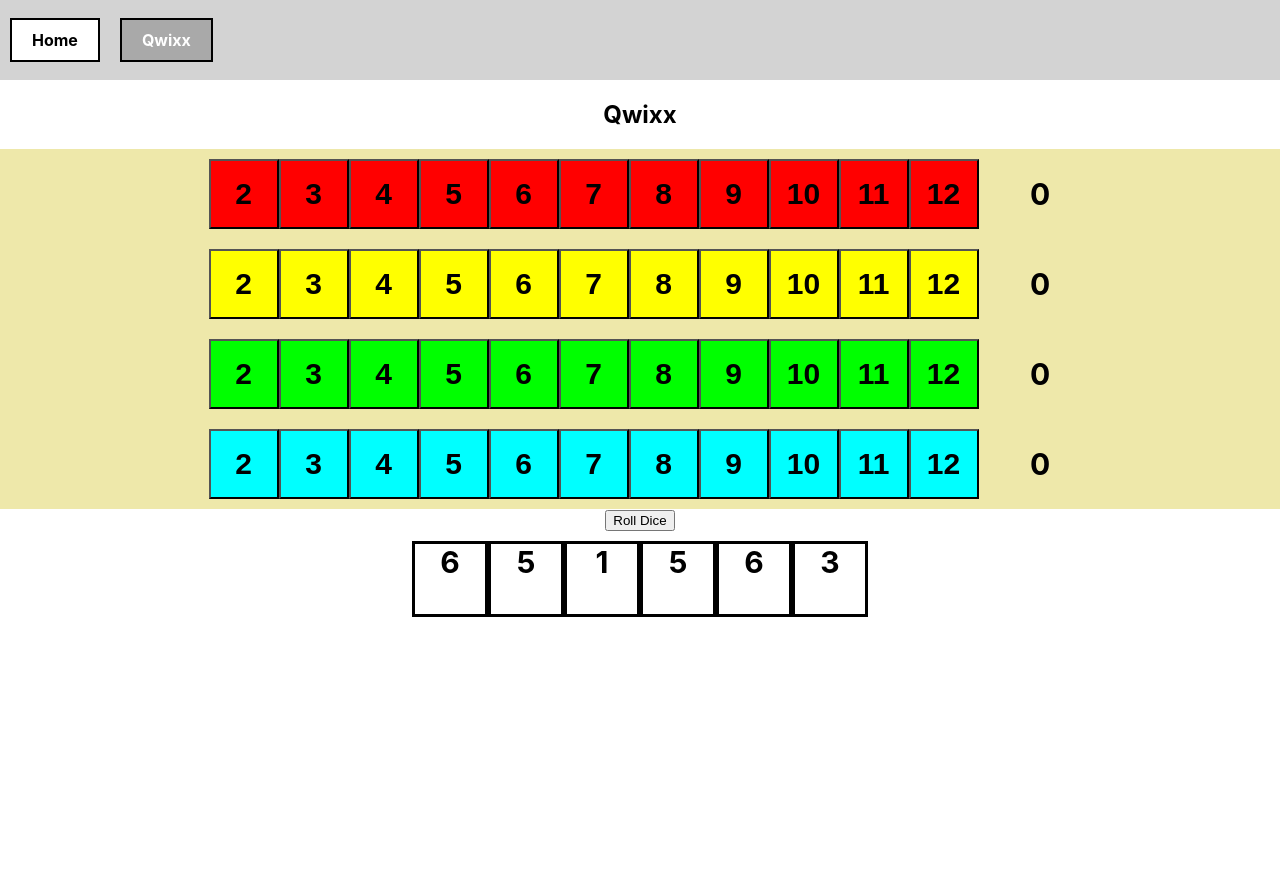
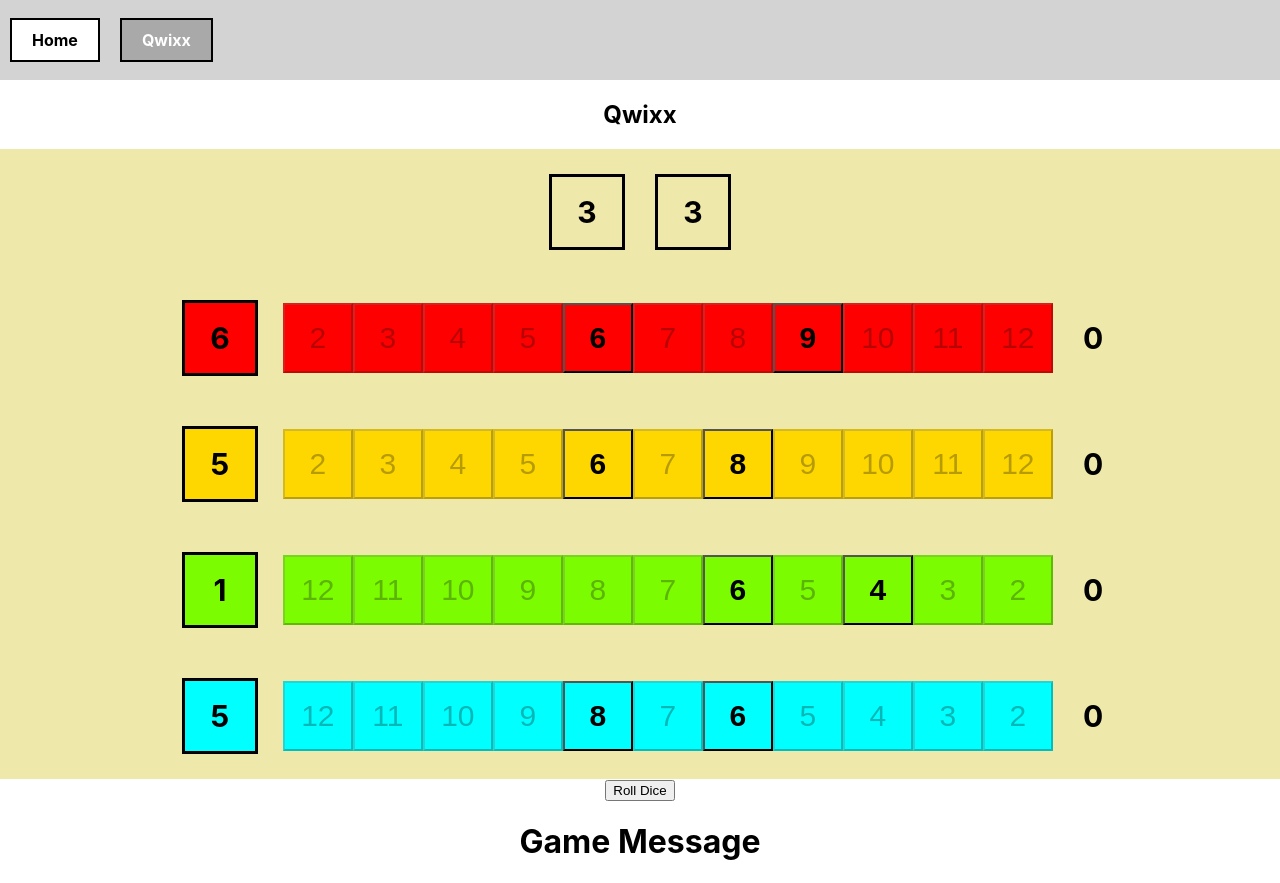
Before and after one commit to Alecglas/SimpleGames, a React (Create React App) app: page /#/qwixx in a window 1280 px wide. Before the commit the page ends 800 px from the top, so only its background shows below. Built offline with nearby package versions, Linux system fonts and the light colour scheme.

Commit message:
Restyled dice, gave rows their dice sums and score, limited marking selection

```diff
--- a/src/Qwixx/Dice/Dice.jsx
+++ b/src/Qwixx/Dice/Dice.jsx
@@ -3,7 +3,7 @@
 
 export default function Dice(props) {
     return(
-        <div className="dice">
+        <div className={`${props.color} dice`}>
             {props.value}
         </div>
     )
--- a/src/Qwixx/Dice/Dice.scss
+++ b/src/Qwixx/Dice/Dice.scss
@@ -1,7 +1,12 @@
 .dice {
+    display: flex;
     width: 70px;
     height: 70px;
     font-size: 30px;
     font-weight: bold;
     border: 3px solid black;
+    margin: 15px;
+    align-content: center;
+    justify-content: center;
+    flex-direction: column;
 }
--- a/src/Qwixx/Qwixx.jsx
+++ b/src/Qwixx/Qwixx.jsx
@@ -1,26 +1,11 @@
-import React, { useState, useReducer, useEffect } from 'react';
+import React, { useState, useReducer } from 'react';
 import './Qwixx.scss';
 import Row from './Row/Row';
 import Dice from './Dice/Dice';
-/*const createDice = () => {
-    let values = [0,0,0,0,0,0]
-
-    const roll = () => {
-        const arr = Array.from({length: 6}, () => Math.floor(Math.random()*6)+1)
-        arr.forEach((v,i) => {
-            values[i] = v;
-        });
-    }
-
-    return {
-        values: values,
-        roll: roll
-    }
-}*/
 
 class Die {
     constructor(label) {
-        this.label = label
+        this.label = label;
         this.value = Math.floor(Math.random()*6)+1;
     }
 
@@ -29,69 +14,99 @@
     }
 }
 
-const createRow = () => {
-    let frame = [2,3,4,5,6,7,8,9,10,11,12];
-    let row = [...frame];
+class QRow {
+    constructor(framing) {
+        let frame = [2,3,4,5,6,7,8,9,10,11,12];
+        this.frame = framing === -1 ? frame.reverse() : frame;
+        this.row = [...frame];
+        this.score = 0;
+    }
 
-    const mark = (num) => {
-        let index = row.indexOf(num);
+    mark = (num) => {
+        let index = this.row.indexOf(num);
         if(index === -1) return index;
         for(let i = 0; i < index; i++){
-            if(row[i] !== 'O'){
-                row[i] = 'X';
+            if(this.row[i] !== 'O'){
+                this.row[i] = 'X';
             }
         }
-        row[index] = 'O';
+        this.row[index] = 'O';
+        this.getScore();
     }
 
-    return {
-        frame: frame,
-        row: row,
-        mark: mark
+    getScore = () => {
+        this.score = 0;
+        let counter = 1;
+        this.row.forEach(cell => {
+            console.log(this.score);
+            if(cell === "O") {
+                this.score += counter;
+                counter += 1;
+            }
+        })
     }
 }
 
-const createGame = () => {
+class QGame {
 
-    const config = {
-        rows: 4,
-        labels: ["red", "yellow", "green", "blue"]
+    constructor() {
+        this.config = {
+            rows: 4,
+            labels: ["red", "yellow", "green", "blue"]
+        }
+
+        this.board = {}
+        this.dice = {}
+
+        this.config.labels.forEach((label, i) => {
+            const framing = (i < 2) ? 1 : -1;
+            this.board[label] = new QRow(framing);
+            this.dice[label] = new Die(label);
+        });
+
+        this.dice["n1"] = new Die("n1");
+        this.dice["n2"] = new Die("n2");
     }
 
-    const board = {}
-    const dice = []
-    config.labels.forEach((label, i) => {
-        board[label] = createRow();
-        dice.push(new Die(label));
-    });
 
-    dice.push(new Die("white"));
-    dice.push(new Die("white"));
-
-    const mark = (row, num) => {
+    mark = (row, num) => {
         console.log([row,num]);
-        board[row].mark(num);
+        this.board[row].mark(num);
+        this.rollDice();
     }
 
-    const rollDice = () => {
+    rollDice = () => {
         console.log("rolling");
-        for(let i = 0; i < 6; i++){
-            dice[i].roll();
+        for (let key in this.dice) {
+            this.dice[key].roll();
         }
     }
 
-    return {
-        config: config,
-        board: board,
-        dice: dice,
-        roll: rollDice,
-        mark: mark
+    diceSums = () => {
+        let sums = {}
+        let n1 = this.dice["n1"].value;
+        let n2 = this.dice["n2"].value;
+        this.config.labels.forEach(key => {
+            let die = this.dice[key].value;
+            sums[key] = [n1+n2, die+n1, die+n2]
+        });
+
+        return sums;
+    }
+
+    available = () => {
+        const sums = this.diceSums();
+        for(let key in sums){
+            //console.log(sums[key])
+        }
+        //console.log(sums)
+        return sums;
     }
 }
 
 export default function Qwixx() {
     const [ignored, forceUpdate] = useReducer(x => x + 1, 0);
-    const [Game] = useState(createGame());
+    const [Game] = useState(new QGame());
 
 
     const handleClick = (row, num) => {
@@ -102,39 +117,51 @@
 
     const handleRoll = () => {
         console.log("handling roll");
-        Game.roll();
+        Game.rollDice();
         forceUpdate();
     }
 
     let rows = [];
     Game.config.labels.forEach((label) => {
-        rows.push(<Row
-            key={label}
-            value={label}
+        rows.push(<div className="rowContainer">
+        <Dice
+            key={`${label}-dice`}
+            color={label}
+            value={Game.dice[label].value}
+        />
+
+        <Row
+            key={`${label}-row`}
+            color={label}
             row={Game.board[label]}
+            available={Game.available()[label]}
             onClick={(n) => {
                 handleClick(label, n);
             }}
-        />)
+        />
+        </div>);
     });
 
     let dice = [];
-    Game.dice.forEach((d, i) => {
-        dice.push(<Dice
-            key={i}
-            value={d.value}
-        />)
-    })
 
+    dice.push(<Dice
+        key="n1-dice"
+        value={Game.dice["n1"].value}
+    />)
+    dice.push(<Dice
+        key="n2-dice"
+        value={Game.dice["n2"].value}
+    />)
 
     return (<div>
         <h2>Qwixx</h2>
         <div className="boardContainer">
+            <div className="diceContainer">
+            {dice}
+            </div>
             {rows}
         </div>
         <button onClick={handleRoll}>Roll Dice</button>
-        <div className="diceContainer">
-            {dice}
-        </div>
+        <h1>Game Message</h1>
     </div>)
 }
--- a/src/Qwixx/Row/Row.jsx
+++ b/src/Qwixx/Row/Row.jsx
@@ -5,34 +5,30 @@
 export default function Row(props) {
     const frame = props.row.frame;
     const current = props.row.row;
+    const score = props.row.score;
+    const available = props.available;
+    const color = props.color;
 
     let squares = [];
-    let pts = 0;
 
     for (let [i, value] of current.entries()) {
         squares.push(<Square
             key={i}
             value={frame[i]}
+            color={color}
             current={value}
+            disabled={!available.includes(value)}
             onClick={(e) => {
                 props.onClick(frame[i])
             }}
         />)
     }
 
-    let bonus = 1;
-    current.forEach((cell) => {
-        if(cell === "O") {
-            pts += bonus;
-            bonus += 1;
-        }
-    });
-
     return(
-        <div className={`rowContainer ${props.value}`}>
+        <div className="rowContainer">
             {squares}
             <div className="rowPoints">
-                {pts}
+            {score}
             </div>
         </div>
     )
--- a/src/Qwixx/Row/Row.scss
+++ b/src/Qwixx/Row/Row.scss
@@ -11,19 +11,3 @@
     font-weight: bold;
     font-size: 30px;
 }
-
-.red > div > button {
-    background-color: red;
-}
-
-.yellow > div > button {
-    background-color: yellow;
-}
-
-.green > div > button {
-    background-color: lime;
-}
-
-.blue > div > button {
-    background-color:aqua;
-}
--- a/src/Qwixx/Square/Square.jsx
+++ b/src/Qwixx/Square/Square.jsx
@@ -5,7 +5,8 @@
     return(
         <div className="square">
             <button
-                className={`cell ${props.current}`}
+                className={`${props.color} cell ${props.current}`}
+                disabled={props.disabled}
                 onClick={props.onClick}
             >
                 {props.value}
--- a/src/Qwixx/Square/Square.scss
+++ b/src/Qwixx/Square/Square.scss
@@ -2,10 +2,13 @@
     width: 70px;
     height: 70px;
     font-size: 30px;
+}
+
+.cell:not(:disabled) {
     font-weight: bold;
 }
 
-.cell:not(.X, .O):hover {
+.cell:not(:disabled):hover {
     filter: brightness(75%);
 }
 
@@ -16,3 +19,19 @@
 .O {
     filter: brightness(60%);
 }
+
+.red {
+    background-color: red;
+}
+
+.blue {
+    background-color: aqua;
+}
+
+.yellow {
+    background-color: gold;
+}
+
+.green {
+    background-color: lawngreen
+}
```
